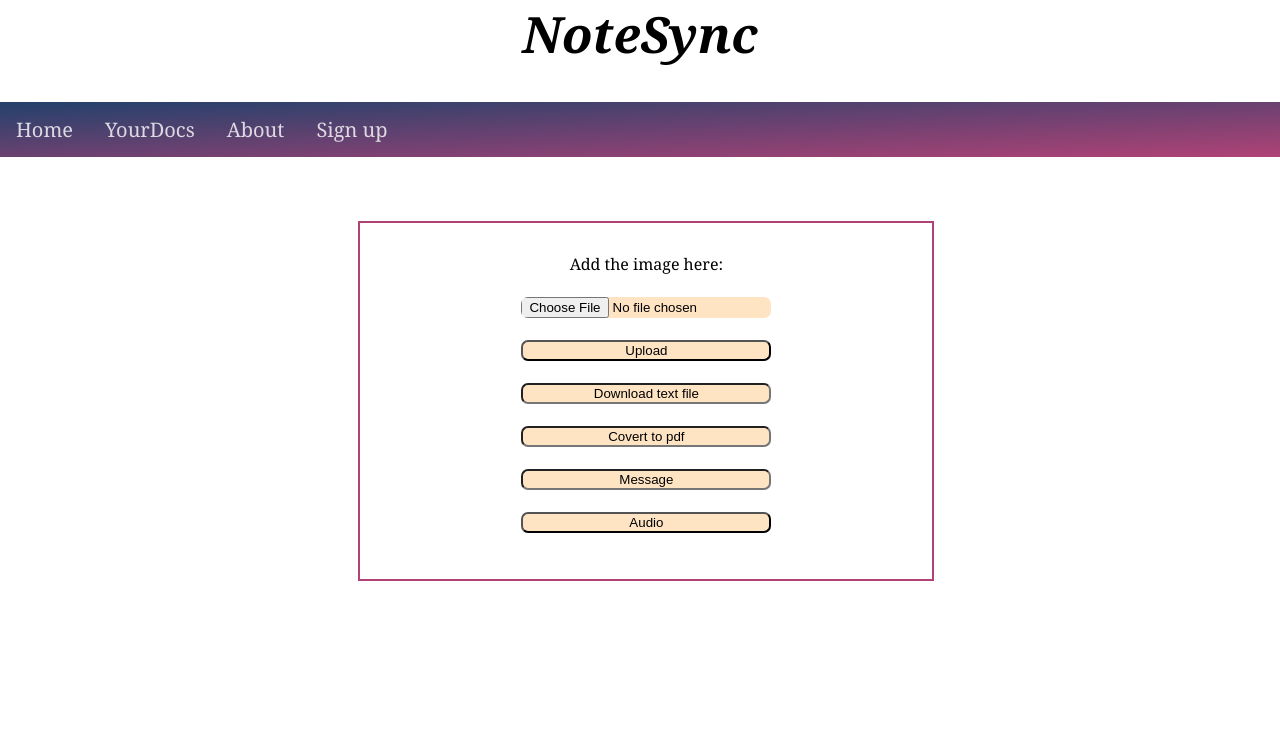
After one commit to bhagyashreep25/NoteSync, a PHP site: page / in a window 1280 px wide. The commit adds this page. Shown: the top 735 px of the page. Run offline with PHP 8.4, Linux system fonts and the light colour scheme.

Commit message:
Integrated ocr

```diff
--- /dev/null
+++ b/index.php
@@ -0,0 +1,86 @@
+<html>
+
+<head>
+    <style>
+        body {
+            margin: 0;
+            font-family: Georgia, Helvetica, sans-serif;
+
+        }
+
+        .nav {
+            overflow: hidden;
+            background-image: linear-gradient(to bottom right, #23416b, #b04276);
+        }
+
+        .nav a {
+
+            float: left;
+            color: white;
+            text-align: center;
+            padding: 14px 16px;
+            text-decoration: none;
+            font-size: 20px;
+            opacity: 0.8;
+        }
+
+        .nav a:hover {
+            opacity: 1;
+        }
+
+        .add {
+            margin: 5%;
+            margin-left: 28%;
+            padding: 30px;
+            border: #b04276 solid 2px;
+            width: 40%;
+        }
+
+        .add input {
+            border-radius: 7px;
+            width: 250px;
+            text-align: center;
+            background-color: bisque;
+        }
+
+        h1 {
+            color: black;
+            text-align: center;
+            font-size: 50px;
+        }
+    </style>
+</head>
+
+<body>
+    <h1><i>NoteSync</i></h1>
+    <div class="nav">
+        <a class="Home" href="#home">Home</a>
+        <a class="Docs" href="#docs">YourDocs</a>
+        <a class="about">About</a>
+        <a class="Scan" href="#scan">Sign up</a>
+
+
+    </div>
+    <div class="add">
+        <form action="" method="post" enctype="multipart/form-data">
+            <center>
+                Add the image here:<br>
+                <br><input type="file" name="ocrfile" id="ocrfile">
+                <br><br>
+
+                <input type="submit" value="Upload" name="submit" formaction="cloud.php">
+                <br><br>
+                <input type="download" value="Download text file" name="download">
+                <br><br>
+                <input type="covert" value="Covert to pdf" name="convert">
+                <br><br>
+                <input type="text" value="Message" name="message" id="message">
+                <br><br> <input type="button" value="Audio">
+            </center>
+
+        </form>
+
+    </div>
+</body>
+
+</html>
```
Also changed, not shown: cloud.php (+31 -2 lines), 1 other file.
